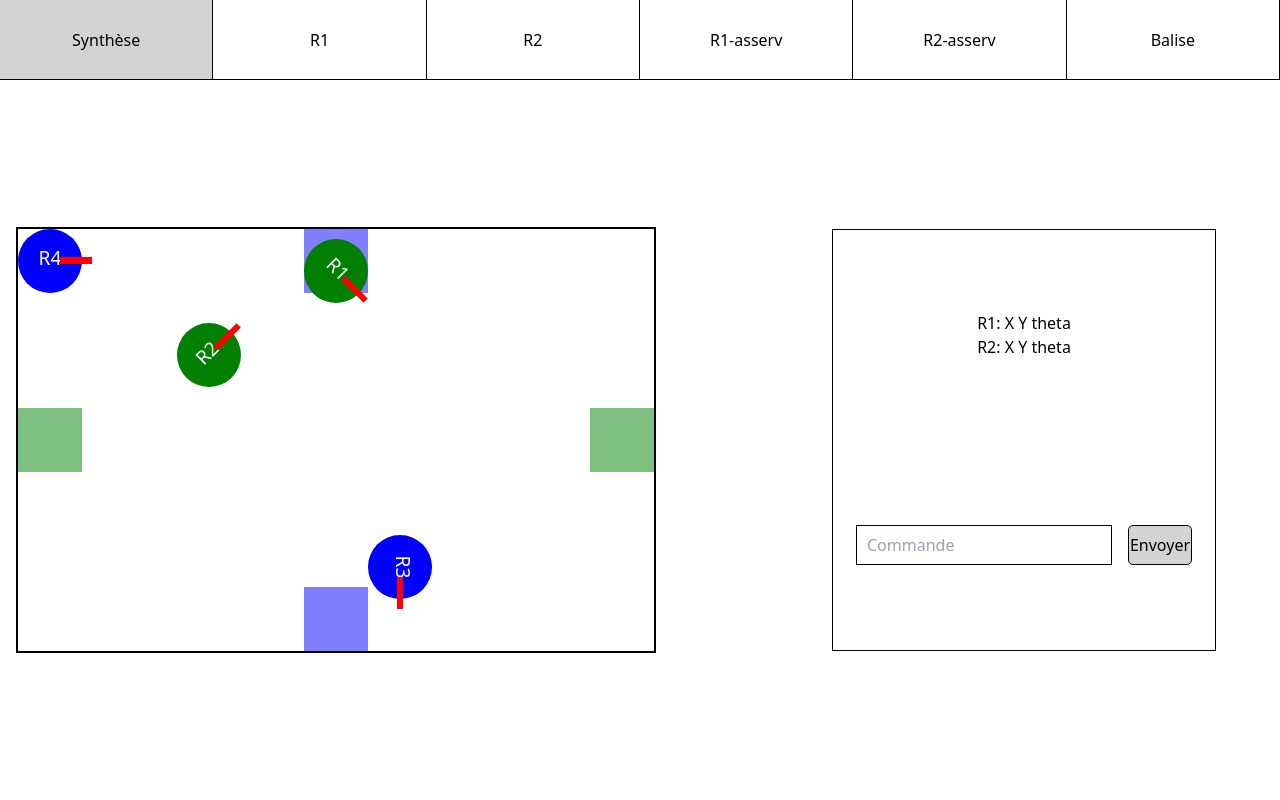
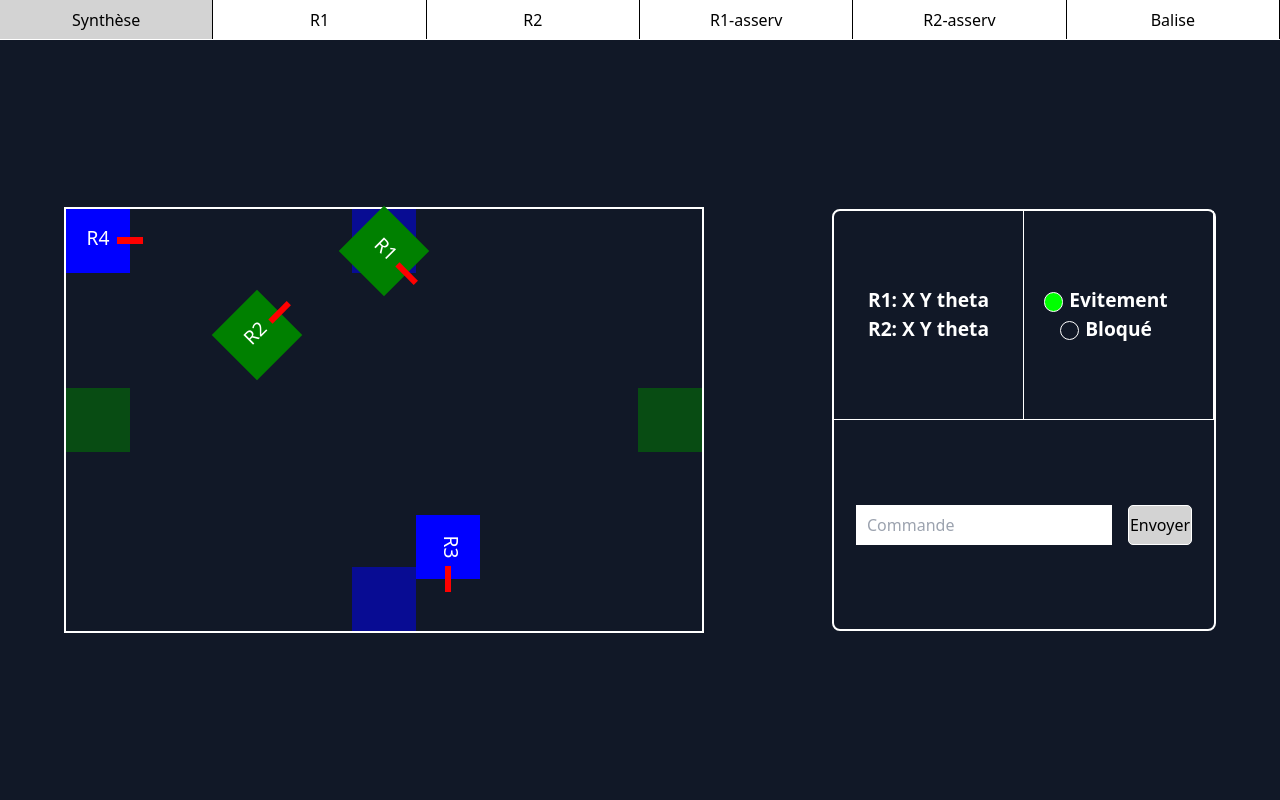
Before and after one commit to OdhDecCos/3m02, a PHP site: page /v2/index.html in a window 1280 px wide. Run offline with PHP 8.4, Linux system fonts and the light colour scheme; some libraries are stand-ins or nearby versions.

Commit message:
Ajustement taille navbar

```diff
--- a/v2/index.html
+++ b/v2/index.html
@@ -50,21 +50,21 @@
           <div class="depart" id="D2" style="left:calc(50% - 2.5vw); top:0;"></div>
           <div class="depart" id="D3" style="left:calc(100% - 5vw); top:calc(50% - 2.5vw);"></div>
           <div class="depart" id="D4" style="left:calc(50% - 2.5vw); top:calc(100% - 5vw);"></div>
-
-        <div class="robot" id="R1" style="left: calc(50% - 2.5vw);top: calc(10% - 2.5vw);transform: rotate(45deg);">R1
+          <div class="robot" id="robot-R1" style="left: calc(50% - 2.5vw);top: calc(10% - 2.5vw);transform: rotate(45deg);">R1</div>
+          <div class="robot" id="robot-R2" style="left: calc(30% - 2.5vw);top: calc(30% - 2.5vw);transform: rotate(-45deg);">R2</div>
+          <div class="robot adv" id="robot-R1-adv" style="left: calc(60% - 2.5vw);top: calc(80% - 2.5vw);transform: rotate(90deg);">R3</div>
+          <div class="robot adv" id="robot-R2-adv" style="left:0;top:0;">R4</div>
         </div>
-        <div class="robot" id="R2" style="left: calc(30% - 2.5vw);top: calc(30% - 2.5vw);transform: rotate(-45deg);">
-          R2
-        </div>
-        <div class="robot adv" id="R1-adv"
-             style="left: calc(60% - 2.5vw);top: calc(80% - 2.5vw);transform: rotate(90deg);">R3
-        </div>
-        <div class="robot adv" id="R2-adv" style="left:0;top:0;">R4</div>
-      </div>
-      <div id="synthese-info">
+        <div id="container-synthese-info">
+          <div class="infos">
             <div class="positions">
               <p>R1: X Y theta</p>
               <p>R2: X Y theta</p>
+            </div>
+            <div class="strat">
+              <p data-active="active">Evitement</p>
+              <p data-active="inactive">Bloqué</p>
+            </div>
           </div>
           <div class="ligne-commande">
             <input type="text" name="commande" id="commande" placeholder="Commande">
@@ -81,8 +81,8 @@
             <div class="w-1/2 flex flex-col rounded justify-center items-left p-2 bg-green-300 aspect-rectangle">
               <p class="my-2 font-bold text-2xl">X_R1_odo </p>
               <p class="my-2 font-bold text-2xl">Y_R1_odo </p>
-            <p class="my-2 font-bold text-2xl">Theta    </p>
-            <p class="my-2 font-bold text-2xl">Vitesse  </p>
+              <p class="my-2 font-bold text-2xl">Theta </p>
+              <p class="my-2 font-bold text-2xl">Vitesse </p>
             </div>
           </div>
           <p class="title">GPIO</p>
@@ -235,7 +235,7 @@
                   <td>222</td>
                   <td>222</td>
                   <td><label>
-                <input type="text"/>
+                      <input type="text" />
                     </label></td>
                 </tr>
                 <tr class="even:bg-gray-100 odd:bg-gray-300">
@@ -243,7 +243,7 @@
                   <td>222</td>
                   <td>222</td>
                   <td><label>
-                <input type="text"/>
+                      <input type="text" />
                     </label></td>
                 </tr>
                 <tr class="even:bg-gray-100 odd:bg-gray-300">
@@ -251,7 +251,7 @@
                   <td>222</td>
                   <td>222</td>
                   <td><label>
-                <input type="text"/>
+                      <input type="text" />
                     </label></td>
                 </tr>
                 <tr class="even:bg-gray-100 odd:bg-gray-300">
@@ -259,7 +259,7 @@
                   <td>222</td>
                   <td>222</td>
                   <td><label>
-                <input type="text"/>
+                      <input type="text" />
                     </label></td>
                 </tr>
                 <tr class="even:bg-gray-100 odd:bg-gray-300">
@@ -267,7 +267,7 @@
                   <td>222</td>
                   <td>222</td>
                   <td><label>
-                <input type="text"/>
+                      <input type="text" />
                     </label></td>
                 </tr>
                 <tr class="even:bg-gray-100 odd:bg-gray-300">
@@ -275,7 +275,7 @@
                   <td>222</td>
                   <td>222</td>
                   <td><label>
-                <input type="text"/>
+                      <input type="text" />
                     </label></td>
                 </tr>
                 <tr class="even:bg-gray-100 odd:bg-gray-300">
@@ -283,7 +283,7 @@
                   <td>222</td>
                   <td>222</td>
                   <td><label>
-                <input type="text"/>
+                      <input type="text" />
                     </label></td>
                 </tr>
                 <tr class="even:bg-gray-100 odd:bg-gray-300">
@@ -291,7 +291,7 @@
                   <td>222</td>
                   <td>222</td>
                   <td><label>
-                <input type="text"/>
+                      <input type="text" />
                     </label></td>
                 </tr>
                 <tr class="even:bg-gray-100 odd:bg-gray-300">
@@ -299,7 +299,7 @@
                   <td>222</td>
                   <td>222</td>
                   <td><label>
-                <input type="text"/>
+                      <input type="text" />
                     </label></td>
                 </tr>
                 <tr class="even:bg-gray-100 odd:bg-gray-300">
@@ -307,7 +307,7 @@
                   <td>222</td>
                   <td>222</td>
                   <td><label>
-                <input type="text"/>
+                      <input type="text" />
                     </label></td>
                 </tr>
                 <tr class="even:bg-gray-100 odd:bg-gray-300">
@@ -315,7 +315,7 @@
                   <td>222</td>
                   <td>222</td>
                   <td><label>
-                <input type="text"/>
+                      <input type="text" />
                     </label></td>
                 </tr>
                 <tr class="even:bg-gray-100 odd:bg-gray-300">
@@ -323,7 +323,7 @@
                   <td>222</td>
                   <td>222</td>
                   <td><label>
-                <input type="text"/>
+                      <input type="text" />
                     </label></td>
                 </tr>
               </tbody>
--- a/v2/main.css
+++ b/v2/main.css
@@ -13,14 +13,16 @@ body {
 :root {
     --couleur-equipe: green;
     --couleur-adv: blue;
+    --couleur-fond: rgb(17 24 39);
+    --couleur-bordure: white;
 }
 
 header {
     height: 100%;
-    flex: 0 1 80px;
+    flex: 0 1 40px;
     display: grid;
     grid-template-columns: 1fr 1fr 1fr 1fr 1fr 1fr;
-    border-bottom: 1px solid black;
+    border-bottom: 1px solid var(--couleur-bordure);
 }
 
 .tab-select {
@@ -42,6 +44,7 @@ main {
     position: absolute;
     height: 100%;
     width: 100%;
+    background-color: var(--couleur-fond);
 }
 
 .tab[data-active="inactive"] {
@@ -64,9 +67,10 @@ h1 {
 #plateau {
     position: relative;
     margin: 1rem;
+    margin-left: 4rem;
     width: 50vw;
     aspect-ratio: 3/2;
-    border: 2px solid black;
+    border: 2px solid var(--couleur-bordure);
 }
 
 .robot {
@@ -74,7 +78,6 @@ h1 {
     position: absolute;
     height: 5vw;
     width: 5vw;
-    border-radius: 50%;
     background-color: var(--couleur-equipe);
     color: white;
     text-align: center;
@@ -85,10 +88,10 @@ h1 {
 .robot::after {
     display: block;
     position: absolute;
-    left: 65%;
+    left: 80%;
     top: 45%;
     content: "";
-    width: 50%;
+    width: 40%;
     height: 10%;
     background-color: red;
 }
@@ -112,21 +115,56 @@ h1 {
     background-color: var(--couleur-equipe);
 }
 
-#synthese-info {
+#container-synthese-info {
     width: 30vw;
     height: 33vw;
-    border: 1px solid black;
+    border: 2px solid var(--couleur-bordure);
+    border-radius: 0.5rem;
     margin-right: 4rem;
     display: flex;
     flex-flow: column;
 }
 
-.positions {
+.infos {
+    width: 100%;
     height: 50%;
+    border-bottom: 1px solid var(--couleur-bordure);
     display: flex;
+    align-items: center;
+    justify-content: space-evenly;
+}
+
+.positions, .strat {
+    width: 50%;
+    height: 100%;
+    display: flex;
+    border-right: 1px solid var(--couleur-bordure);
     flex-flow: column;
     align-items: center;
     justify-content: center;
+}
+
+#container-synthese-info p {
+    position: relative;
+    font-size: 1.5vw;
+    font-weight: bold;
+    color: white;
+}
+
+#container-synthese-info p[data-active="active"]::before {
+    background-color: lime;
+}
+
+.strat > p::before {
+    position: absolute;
+    top: 0.5vw;
+    left: -2vw;
+    content: "";
+    width: 1.5vw;
+    aspect-ratio: 1/1;
+    border: 1px solid var(--couleur-bordure);
+    border-radius: 50%;
+    background-color: none;
 }
 
 .ligne-commande {
@@ -138,7 +176,7 @@ h1 {
 }
 
 #commande {
-    border: 1px solid black;
+    border: 1px solid var(--couleur-bordure);
     height: 5vh;
     width: 20vw;
     padding-left: 10px;
@@ -148,6 +186,6 @@ h1 {
     background-color: lightgray;
     height: 5vh;
     width: 5vw;
-    border: 1px solid black;
+    border: 1px solid var(--couleur-bordure);
     border-radius: 5px;
 }
```
Lines whose indentation alone changed are shown as unchanged.
